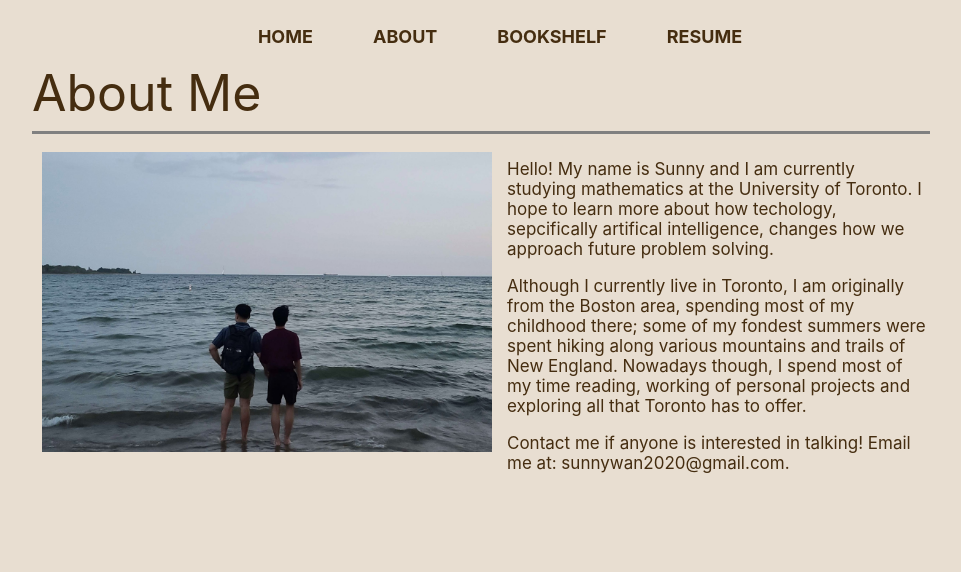
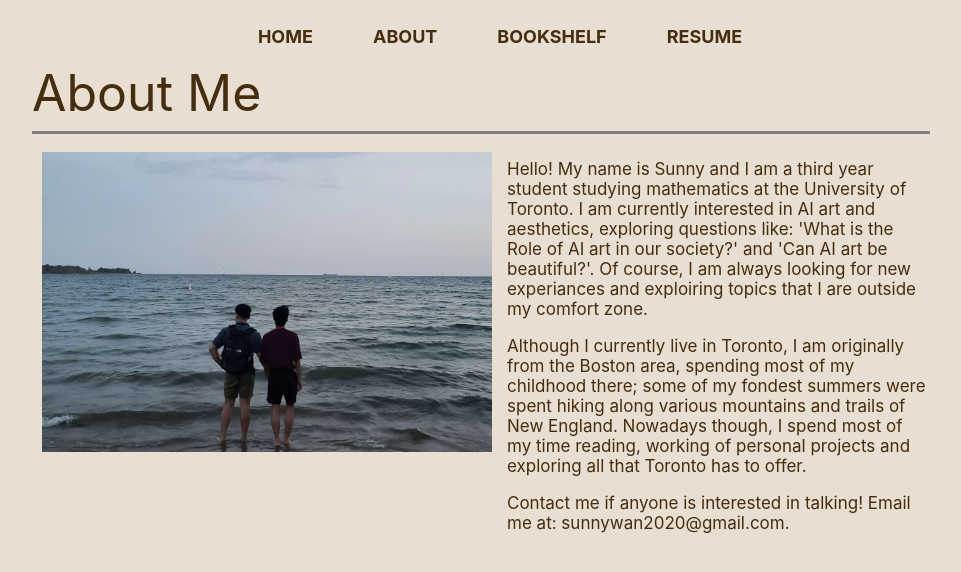
Before and after one commit to SunnyWan59/personal-website, a React (Create React App) app: page /about in a window 1280 px wide. Shown: the top 572 px of the page, without its empty margins (160-1121 px from the left). Built offline with nearby package versions, Linux system fonts and the light colour scheme.

Commit message:
Update about.js

```diff
--- a/src/pages/About/about.js
+++ b/src/pages/About/about.js
@@ -16,9 +16,11 @@ function About(){
 
                 </div>
                 <div id="text">
-                    <p>Hello! My name is Sunny and I am currently studying mathematics at the University of Toronto.
-                        I hope to learn more about how techology, sepcifically artifical intelligence, changes how we
-                        approach future problem solving.
+                    <p>Hello! My name is Sunny and I am a third year student studying mathematics at the University of Toronto.
+                        I am currently interested in AI art and aesthetics, exploring questions like: 'What is the Role of AI art in our society?' and
+                        'Can AI art be beautiful?'.
+                        Of course, I am always looking for new experiances and exploiring topics that I are outside my comfort zone.
+
 
                     </p>
                     <p>
```
